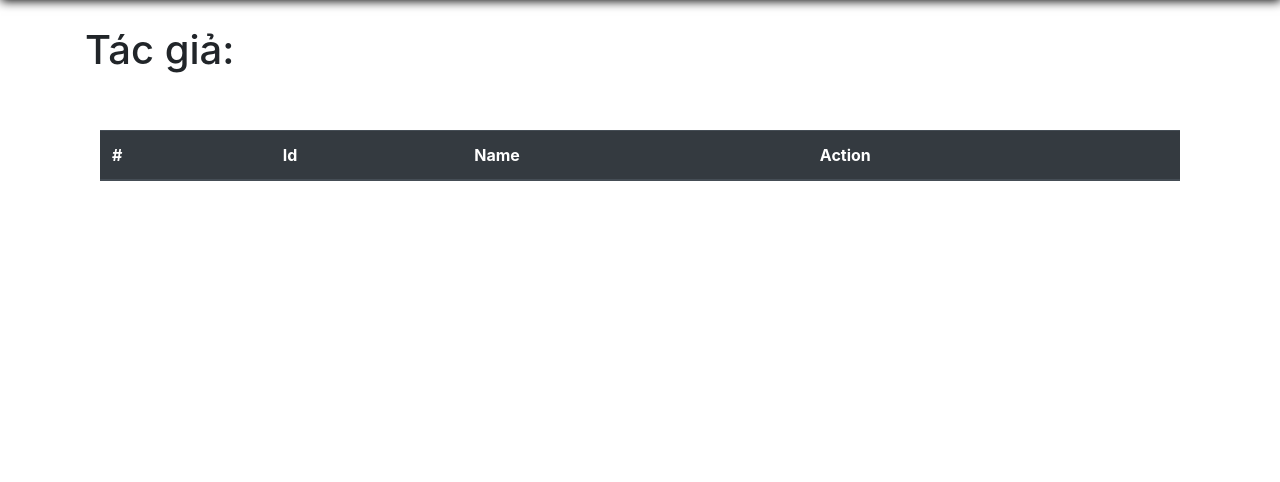
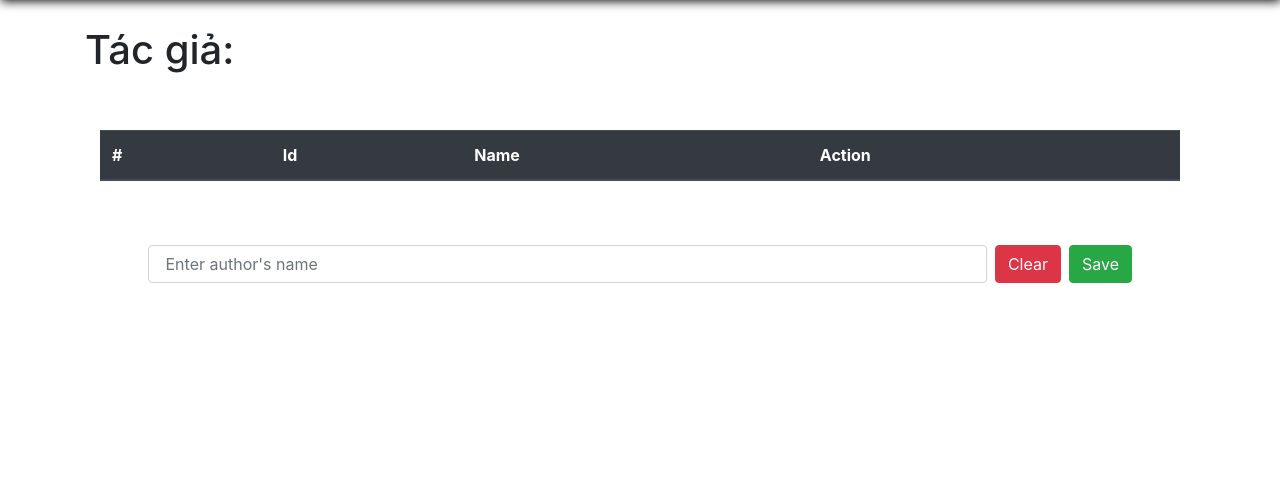
Before and after one commit to 3V2T/WebApp, a PHP site: page /WebApp/author in a window 1280 px wide. Shown: the part 58-540 px from the top of the page. Run offline with PHP 8.4, Linux system fonts and the light colour scheme; the visitor is signed in with stand-in values (Sample User, id 1); data that the repository does not hold is empty.

Commit message:
done add new author

```diff
--- a/pages/author.php
+++ b/pages/author.php
@@ -25,8 +25,8 @@
             <h1 class="pt-4">Tác giả: </h1>
             <div class="container">
                 <div class="row gap-3">
-                    <div class="col-12 d-flex">
-                        <table class="table mt-5 ">
+                    <div class="col-12">
+                        <table class="table mt-5">
                             <thead class="thead-dark">
                                 <tr>
                                     <th scope="col">#</th>
@@ -79,6 +79,15 @@
                                 ?>
                             </tbody>
                         </table>
+                        <form class="d-flex p-5" method="post" action="/WebApp/controller/handleAddAuthor.php" style="gap: 8px">
+                            <input class="form-control" name="author" placeholder=" Enter author's name">
+                            <button class="btn btn-danger ">
+                                Clear
+                            </button>
+                            <button class="btn btn-success">
+                                Save
+                            </button>
+                        </form>
                     </div>
                 </div>
             </div>
```
Also changed, not shown: controller/handleAddAuthor.php (+22 -4 lines), uploads/books-cover/nhasachmienphi-bo-gia.jpg (added), 1 other file.
